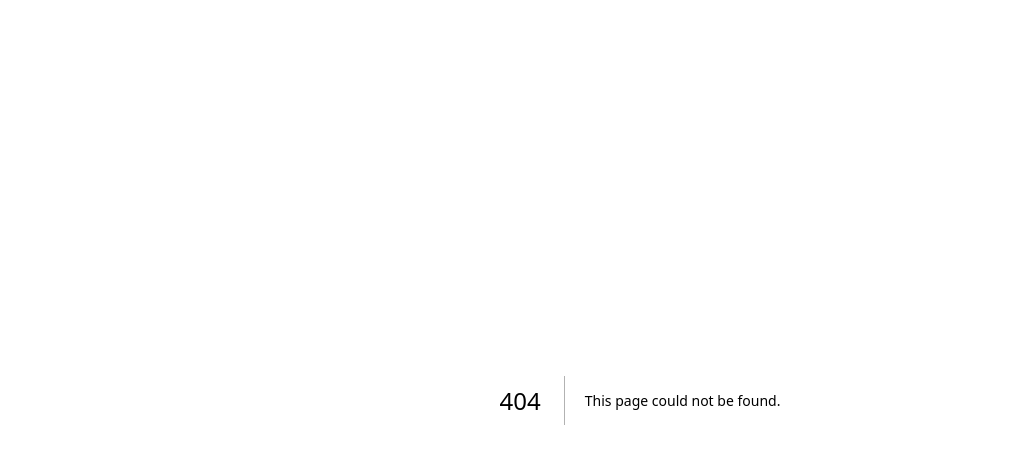
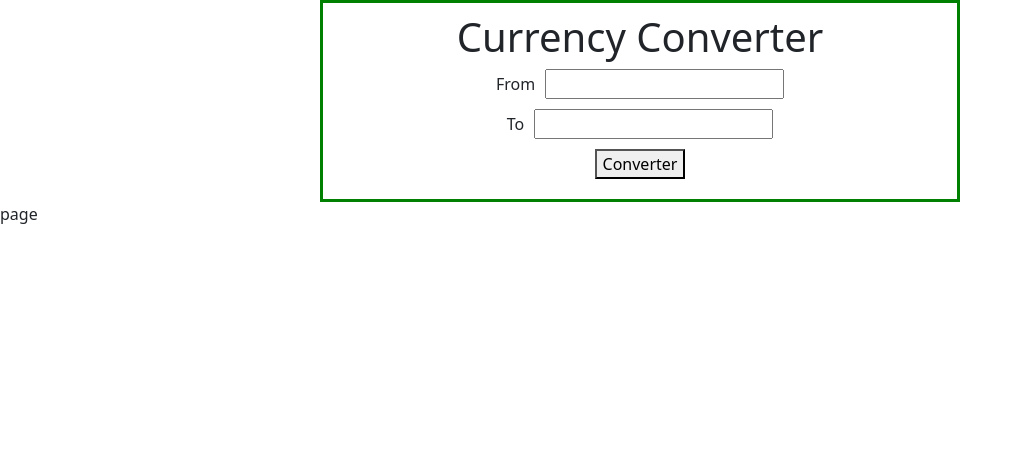
Before and after one commit to Nadim-hussen/next-version-13, a Next.js app: page /currency in a window 1280 px wide. Before the commit this address had no page. Shown: the top 464 px of the page, without its empty margins (0-1022 px from the left). Built offline with nearby package versions, Linux system fonts and the light colour scheme.

Commit message:
😑😑

```diff
--- /dev/null
+++ b/app/currency/currency.css
@@ -0,0 +1,27 @@
+.father{
+    margin: auto;
+    width: 50%;
+    border: 3px solid green;
+    padding: 10px;
+    /* margin-top: 20px; */
+    /* margin: 20px 50% 0 auto; */
+    /* display: flex;
+    justify-content: center; */
+    /* align-items: center; */
+}
+.father h1{
+    text-align: center;
+}
+.father button{
+    /* width: 50%; */
+    margin: auto;
+}
+.father div{
+     display: flex;
+    justify-content: center;
+    align-items: center;
+    margin-bottom: 10px;
+}
+.father label{
+  margin-right: 10px;
+}
--- /dev/null
+++ b/app/currency/page.js
@@ -0,0 +1,22 @@
+import React from 'react'
+import './currency.css'
+export default function page() {
+  return (
+    <>
+    <div className='father'>
+        <h1>Currency Converter</h1>
+        <div>
+            <label>From</label>
+            <input type="number"></input>
+        </div>
+        <div>
+            <label>To</label>
+            <input type="number"></input>
+        </div>
+        <div>
+            <button>Converter</button>
+        </div>
+    </div>
+    page</>
+  )
+}
--- a/app/page.js
+++ b/app/page.js
@@ -20,6 +20,7 @@ export default async function Home() {
   return (
     <div className='container text-primary'>
     <Link href='/address'>Address</Link>
+    <Link href='/currency'>Currency</Link>
     <h1>Hello world</h1>
     <h1>{count}</h1>
     <button type="button" className="btn btn-primary">Add</button>
```
